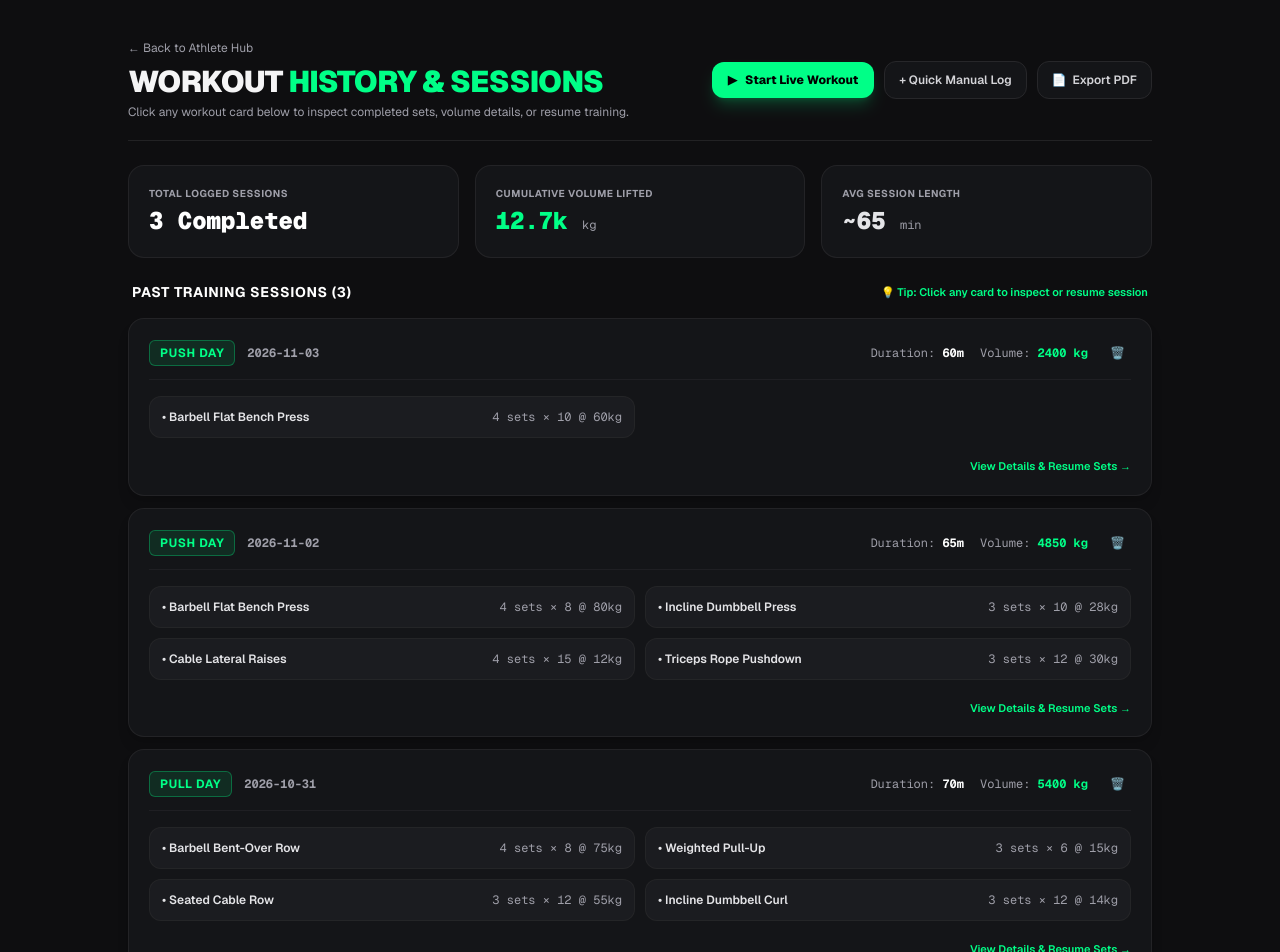
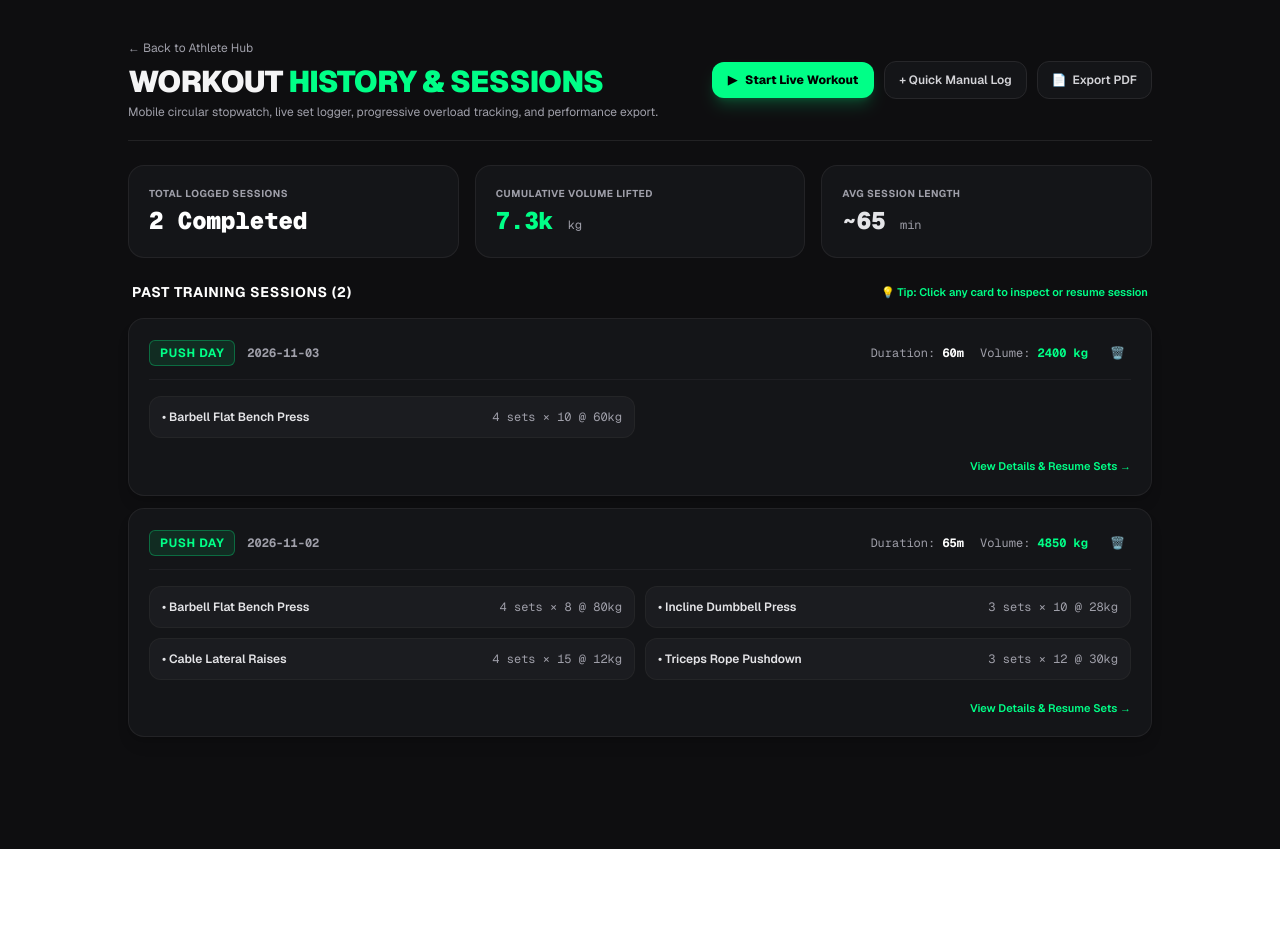
Before and after one commit to KshitijPilankar/ironcore-gym-platform, a Next.js app: page /portal/history in a window 1280 px wide. Shown: the top 952 px of the page. After the commit the page ends 849 px from the top, so only its background shows below. Built offline with nearby package versions, Linux system fonts and the light colour scheme.

Commit message:
feat(history): add individual set deletion and dual save buttons (draft vs final completion)

```diff
--- a/src/app/portal/history/page.tsx
+++ b/src/app/portal/history/page.tsx
@@ -20,6 +20,7 @@ interface WorkoutLog {
     split: string;
     durationMinutes: number;
     totalVolumeKg: number;
+    status?: "Completed" | "In-Progress";
     exercises: {
         name: string;
         sets: number;
@@ -42,6 +43,7 @@ const INITIAL_LOGS: WorkoutLog[] = [
         split: "Push Day",
         durationMinutes: 60,
         totalVolumeKg: 2400,
+        status: "Completed",
         exercises: [
             {
                 name: "Barbell Flat Bench Press",
@@ -64,6 +66,7 @@ const INITIAL_LOGS: WorkoutLog[] = [
         split: "Push Day",
         durationMinutes: 65,
         totalVolumeKg: 4850,
+        status: "Completed",
         exercises: [
             {
                 name: "Barbell Flat Bench Press",
@@ -113,64 +116,6 @@ const INITIAL_LOGS: WorkoutLog[] = [
                     { setNumber: 1, reps: 12, weightKg: 30, completed: true },
                     { setNumber: 2, reps: 12, weightKg: 30, completed: true },
                     { setNumber: 3, reps: 12, weightKg: 30, completed: true },
-                ],
-            },
-        ],
-    },
-    {
-        id: "log-3",
-        date: "2026-10-31",
-        split: "Pull Day",
-        durationMinutes: 70,
-        totalVolumeKg: 5400,
-        exercises: [
-            {
-                name: "Barbell Bent-Over Row",
-                sets: 4,
-                reps: 8,
-                weightKg: 75,
-                completedSetsCount: 4,
-                setDetails: [
-                    { setNumber: 1, reps: 8, weightKg: 75, completed: true },
-                    { setNumber: 2, reps: 8, weightKg: 75, completed: true },
-                    { setNumber: 3, reps: 8, weightKg: 75, completed: true },
-                    { setNumber: 4, reps: 8, weightKg: 75, completed: true },
-                ],
-            },
-            {
-                name: "Weighted Pull-Up",
-                sets: 3,
-                reps: 6,
-                weightKg: 15,
-                completedSetsCount: 2,
-                setDetails: [
-                    { setNumber: 1, reps: 6, weightKg: 15, completed: true },
-                    { setNumber: 2, reps: 6, weightKg: 15, completed: true },
-                    { setNumber: 3, reps: 6, weightKg: 15, completed: false },
-                ],
-            },
-            {
-                name: "Seated Cable Row",
-                sets: 3,
-                reps: 12,
-                weightKg: 55,
-                completedSetsCount: 3,
-                setDetails: [
-                    { setNumber: 1, reps: 12, weightKg: 55, completed: true },
-                    { setNumber: 2, reps: 12, weightKg: 55, completed: true },
-                    { setNumber: 3, reps: 12, weightKg: 55, completed: true },
-                ],
-            },
-            {
-                name: "Incline Dumbbell Curl",
-                sets: 3,
-                reps: 12,
-                weightKg: 14,
-                completedSetsCount: 3,
-                setDetails: [
-                    { setNumber: 1, reps: 12, weightKg: 14, completed: true },
-                    { setNumber: 2, reps: 12, weightKg: 14, completed: true },
-                    { setNumber: 3, reps: 12, weightKg: 14, completed: true },
                 ],
             },
         ],
@@ -293,7 +238,8 @@ export default function WorkoutHistoryPage() {
         }
     };
 
-    const finishAndSaveLiveWorkout = () => {
+    // Helper to construct log payload
+    const buildCurrentSessionPayload = (isFinalComplete: boolean): WorkoutLog => {
         const today = new Date().toISOString().split("T")[0];
         const durationMins = Math.max(1, Math.round(elapsedSeconds / 60));
 
@@ -314,15 +260,20 @@ export default function WorkoutHistoryPage() {
 
         if (totalVol === 0) totalVol = 1800;
 
-        const newLog: WorkoutLog = {
+        return {
             id: `log-${Date.now()}`,
             date: today,
             split: activeSplit,
             durationMinutes: durationMins,
             totalVolumeKg: totalVol,
+            status: isFinalComplete ? "Completed" : "In-Progress",
             exercises: finalExercises,
         };
+    };
 
+    // 1. Save Progress & Draft Option
+    const handleSaveDraft = () => {
+        const newLog = buildCurrentSessionPayload(false);
         const updated = [newLog, ...logs];
         setLogs(updated);
         localStorage.setItem("ironcore_workout_history", JSON.stringify(updated));
@@ -331,6 +282,21 @@ export default function WorkoutHistoryPage() {
         setIsPaused(false);
         setElapsedSeconds(0);
         setIsResting(false);
+        alert("💾 Workout progress saved as draft! You can resume it anytime from past sessions.");
+    };
+
+    // 2. Complete & Final Save Option
+    const handleFinishAndSaveFinal = () => {
+        const newLog = buildCurrentSessionPayload(true);
+        const updated = [newLog, ...logs];
+        setLogs(updated);
+        localStorage.setItem("ironcore_workout_history", JSON.stringify(updated));
+
+        setIsLiveActive(false);
+        setIsPaused(false);
+        setElapsedSeconds(0);
+        setIsResting(false);
+        alert(`🎉 Workout Completed! Logged ${newLog.durationMinutes}m and ${(newLog.totalVolumeKg / 1000).toFixed(1)}k kg volume.`);
     };
 
     const cancelLiveWorkout = () => {
@@ -342,7 +308,38 @@ export default function WorkoutHistoryPage() {
         }
     };
 
-    // Resume a past session into the live tracker
+    // Delete Individual Set Function
+    const deleteSetFromExercise = (exId: string, setNumber: number) => {
+        setActiveExercises((prev) =>
+            prev.map((ex) => {
+                if (ex.id !== exId) return ex;
+                if (ex.sets.length <= 1) {
+                    alert("At least one set must remain. You can remove the exercise instead.");
+                    return ex;
+                }
+                const filtered = ex.sets.filter((s) => s.setNumber !== setNumber);
+                // Re-index set numbers
+                const reindexed = filtered.map((s, idx) => ({
+                    ...s,
+                    setNumber: idx + 1,
+                }));
+                return {
+                    ...ex,
+                    sets: reindexed,
+                };
+            })
+        );
+    };
+
+    // Remove entire exercise from active workout
+    const removeExerciseFromActive = (exId: string) => {
+        if (activeExercises.length <= 1) {
+            alert("At least one exercise is required in the session.");
+            return;
+        }
+        setActiveExercises((prev) => prev.filter((ex) => ex.id !== exId));
+    };
+
     const resumePastSession = (session: WorkoutLog) => {
         setActiveSplit(session.split);
         setElapsedSeconds(session.durationMinutes * 60);
@@ -355,7 +352,6 @@ export default function WorkoutHistoryPage() {
                     sets: ex.setDetails,
                 };
             }
-            // Fallback if setDetails missing
             const setsArr = [];
             const totalCount = ex.sets || 3;
             const completedCount = ex.completedSetsCount ?? totalCount;
@@ -379,8 +375,6 @@ export default function WorkoutHistoryPage() {
         setIsResting(false);
         setIsLiveActive(true);
         setInspectedSession(null);
-
-        // Scroll smoothly to top
         window.scrollTo({ top: 0, behavior: "smooth" });
     };
 
@@ -462,6 +456,7 @@ export default function WorkoutHistoryPage() {
             split: manualSplit,
             durationMinutes: manualDuration,
             totalVolumeKg: manualSets * manualReps * manualWeight,
+            status: "Completed",
             exercises: [
                 {
                     name: manualExercise,
@@ -480,7 +475,6 @@ export default function WorkoutHistoryPage() {
 
     if (!isMounted) return null;
 
-    // Circular progress calculations
     const radius = 90;
     const circumference = 2 * Math.PI * radius;
     const progressRatio = isResting
@@ -507,7 +501,7 @@ export default function WorkoutHistoryPage() {
                             WORKOUT <span className="text-[#00ff87]">HISTORY & SESSIONS</span>
                         </h1>
                         <p className="text-xs text-zinc-400 mt-1">
-                            Click any workout card below to inspect completed sets, volume details, or resume training.
+                            Mobile circular stopwatch, live set logger, progressive overload tracking, and performance export.
                         </p>
                     </div>
 
@@ -556,6 +550,7 @@ export default function WorkoutHistoryPage() {
                             </span>
                         </div>
 
+                        {/* Circular Gauge Ring */}
                         <div className="relative w-64 h-64 flex items-center justify-center select-none">
                             <svg className="w-full h-full transform -rotate-90" viewBox="0 0 200 200">
                                 <circle cx="100" cy="100" r={radius} stroke="#1c1e24" strokeWidth="12" fill="transparent" />
@@ -583,6 +578,7 @@ export default function WorkoutHistoryPage() {
                             </div>
                         </div>
 
+                        {/* Timer Center Controls */}
                         <div className="flex items-center gap-4">
                             <button
                                 onClick={resetCurrentTimer}
@@ -602,11 +598,30 @@ export default function WorkoutHistoryPage() {
                             </button>
 
                             <button
-                                onClick={finishAndSaveLiveWorkout}
-                                className="w-14 h-14 rounded-2xl bg-[#1b1d24] hover:bg-[#252833] text-zinc-300 border border-zinc-700/80 flex items-center justify-center text-base transition-all shadow-md active:scale-95"
-                                title="Finish and save workout"
+                                onClick={cancelLiveWorkout}
+                                className="w-14 h-14 rounded-2xl bg-[#1b1d24] hover:bg-red-500/20 text-red-400 border border-zinc-700/80 flex items-center justify-center text-base transition-all shadow-md active:scale-95"
+                                title="Discard workout"
                             >
-                                ⏹
+                                ✕
+                            </button>
+                        </div>
+
+                        {/* 2 DISTINCT FINISH & SAVE BUTTONS */}
+                        <div className="w-full flex flex-col sm:flex-row items-center gap-3 pt-2">
+                            <button
+                                onClick={handleSaveDraft}
+                                className="w-full sm:flex-1 py-3 px-4 rounded-xl bg-[#1c1e24] hover:bg-[#262932] text-zinc-200 border border-zinc-700/90 text-xs font-bold transition-all flex items-center justify-center gap-2 shadow-md active:scale-[0.98]"
+                            >
+                                <span>💾</span>
+                                <span>Save Progress as Draft</span>
+                            </button>
+
+                            <button
+                                onClick={handleFinishAndSaveFinal}
+                                className="w-full sm:flex-1 py-3 px-4 rounded-xl bg-[#00ff87] hover:bg-[#00e57a] text-black text-xs font-black transition-all shadow-lg shadow-[#00ff87]/25 flex items-center justify-center gap-2 active:scale-[0.98]"
+                            >
+                                <span>✓</span>
+                                <span>Complete & Log Final Session</span>
                             </button>
                         </div>
 
@@ -616,9 +631,7 @@ export default function WorkoutHistoryPage() {
                                 <span className="text-xs font-bold text-white uppercase tracking-wider">
                                     Session Movements & Sets
                                 </span>
-                                <button onClick={cancelLiveWorkout} className="text-xs text-red-400 hover:underline">
-                                    Discard Workout
-                                </button>
+                                <span className="text-[11px] text-zinc-500 font-mono">Click ✕ to delete accidental sets</span>
                             </div>
 
                             <div className="space-y-3">
@@ -628,12 +641,21 @@ export default function WorkoutHistoryPage() {
                                             <h4 className="text-xs font-bold text-white flex items-center gap-2">
                                                 <span className="text-[#00ff87]">🏋️</span> {ex.name}
                                             </h4>
+                                            <div className="flex items-center gap-3">
                                                 <button
                                                     onClick={() => addSetToExercise(ex.id)}
                                                     className="text-[11px] font-bold text-[#00ff87] hover:underline"
                                                 >
                                                     + Add Set
                                                 </button>
+                                                <button
+                                                    onClick={() => removeExerciseFromActive(ex.id)}
+                                                    className="text-[11px] font-bold text-zinc-500 hover:text-red-400"
+                                                    title="Remove exercise"
+                                                >
+                                                    Remove
+                                                </button>
+                                            </div>
                                         </div>
 
                                         <div className="space-y-1.5">
@@ -651,6 +673,7 @@ export default function WorkoutHistoryPage() {
                                                         <span>× {set.reps} reps</span>
                                                     </div>
 
+                                                    <div className="flex items-center gap-2">
                                                         <button
                                                             onClick={() => toggleSetComplete(ex.id, set.setNumber)}
                                                             className={`px-3 py-1 rounded-md text-[11px] font-bold transition-all ${set.completed
@@ -660,6 +683,16 @@ export default function WorkoutHistoryPage() {
                                                         >
                                                             {set.completed ? "✓ Done" : "Mark Set"}
                                                         </button>
+
+                                                        {/* DELETE INDIVIDUAL SET BUTTON */}
+                                                        <button
+                                                            onClick={() => deleteSetFromExercise(ex.id, set.setNumber)}
+                                                            className="w-7 h-7 rounded-md bg-zinc-800/80 hover:bg-red-500/20 text-zinc-400 hover:text-red-400 flex items-center justify-center transition-colors text-xs font-bold"
+                                                            title={`Delete Set ${set.setNumber}`}
+                                                        >
+                                                            ✕
+                                                        </button>
+                                                    </div>
                                                 </div>
                                             ))}
                                         </div>
@@ -726,9 +759,7 @@ export default function WorkoutHistoryPage() {
                     </div>
                 </div>
 
-                {/* ========================================================================= */}
-                {/* PAST SESSIONS LIST (NOW FULLY CLICKABLE WITH HOVER FEEDBACK)              */}
-                {/* ========================================================================= */}
+                {/* Past Sessions List */}
                 <div className="space-y-4">
                     <div className="flex items-center justify-between text-xs text-zinc-400 px-1">
                         <h3 className="text-sm font-bold text-white print:text-black uppercase tracking-wider">
@@ -751,6 +782,11 @@ export default function WorkoutHistoryPage() {
                                         <span className="px-2.5 py-1 rounded-md text-xs font-bold uppercase tracking-wider bg-[#00ff87]/10 text-[#00ff87] border border-[#00ff87]/30 group-hover:bg-[#00ff87] group-hover:text-black transition-colors">
                                             {log.split}
                                         </span>
+                                        {log.status === "In-Progress" && (
+                                            <span className="px-2 py-0.5 rounded text-[10px] font-mono bg-amber-500/20 text-amber-300 border border-amber-500/30">
+                                                Draft / Incomplete
+                                            </span>
+                                        )}
                                         <span className="text-xs font-mono text-zinc-400 print:text-zinc-600 font-bold">
                                             {log.date}
                                         </span>
@@ -799,9 +835,7 @@ export default function WorkoutHistoryPage() {
                 </div>
             </div>
 
-            {/* ========================================================================= */}
-            {/* SESSION INSPECT & RESUME MODAL                                           */}
-            {/* ========================================================================= */}
+            {/* Session Inspection Modal */}
             {inspectedSession && (
                 <div className="fixed inset-0 z-50 flex items-center justify-center bg-black/80 backdrop-blur-sm p-4 print:hidden animate-in fade-in duration-150">
                     <div className="bg-[#141518] border border-zinc-800 rounded-3xl w-full max-w-lg p-6 shadow-2xl space-y-5">
@@ -820,7 +854,6 @@ export default function WorkoutHistoryPage() {
                             </button>
                         </div>
 
-                        {/* Quick Metrics */}
                         <div className="grid grid-cols-3 gap-2 text-center">
                             <div className="bg-[#1b1c20] p-3 rounded-xl border border-zinc-800/80">
                                 <span className="text-[10px] text-zinc-400 uppercase font-semibold block">Duration</span>
@@ -836,7 +869,6 @@ export default function WorkoutHistoryPage() {
                             </div>
                         </div>
 
-                        {/* Exercise & Set Breakdown */}
                         <div className="space-y-3 max-h-64 overflow-y-auto pr-1">
                             <span className="text-xs font-bold text-zinc-400 uppercase tracking-wider block">
                                 Exercise Set Breakdown
@@ -853,7 +885,6 @@ export default function WorkoutHistoryPage() {
                                         </span>
                                     </div>
 
-                                    {/* Set completion indicator */}
                                     <div className="flex items-center gap-1.5 flex-wrap pt-1">
                                         {Array.from({ length: ex.sets }).map((_, sIdx) => {
                                             const isDone = sIdx < (ex.completedSetsCount ?? ex.sets);
@@ -874,7 +905,6 @@ export default function WorkoutHistoryPage() {
                             ))}
                         </div>
 
-                        {/* Modal Bottom Actions */}
                         <div className="pt-3 border-t border-zinc-800 flex items-center justify-between gap-3">
                             <button
                                 onClick={() => deletePastLog(inspectedSession.id)}
```
Lines whose indentation alone changed are shown as unchanged.
